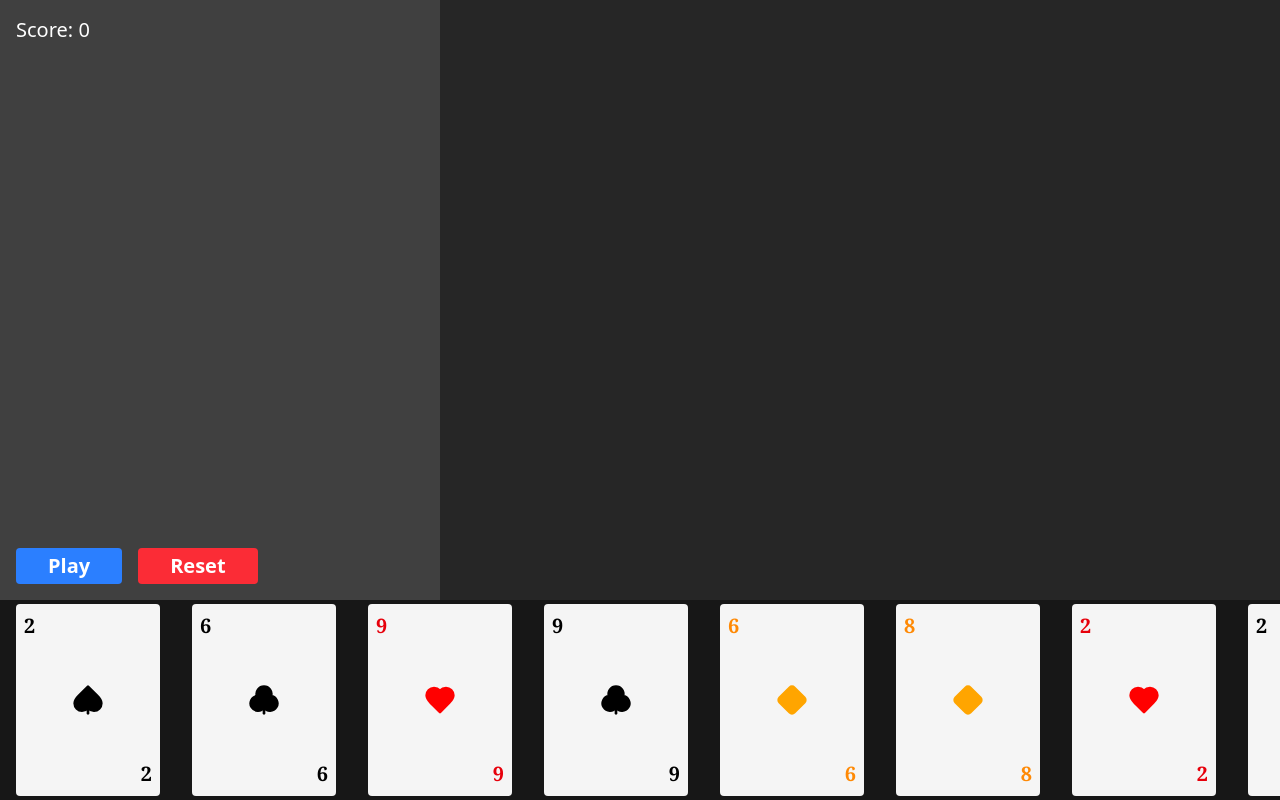
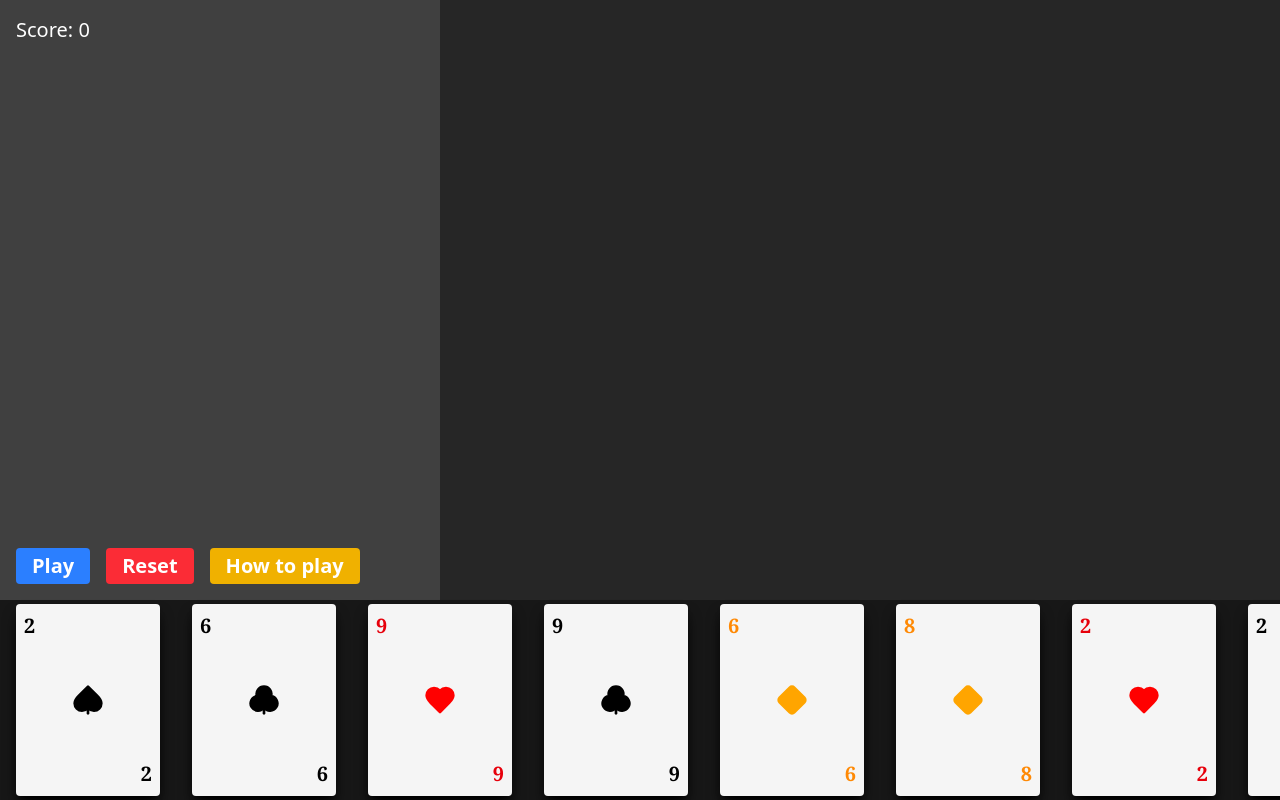
Before and after one commit to kevinldg/weblatro, a React (Vite) app: page / in a window 1280 px wide. Shown: the top 800 px of the page. Built offline with nearby package versions, Linux system fonts and the light colour scheme.

Commit message:
Add HowToPlayButton and modal, add shadow to the cards - Make buttons smaller

```diff
--- a/src/components/Card.tsx
+++ b/src/components/Card.tsx
@@ -57,7 +57,7 @@ export default function Card({ card }: CardProps) {
 
     return (
         <li
-            className={`rounded bg-neutral-100 flex justify-center items-center p-4 relative w-36 h-48 transition-transform hover:rotate-6 hover:cursor-pointer
+            className={`rounded bg-neutral-100 flex justify-center items-center p-4 relative w-36 h-48 transition-transform shadow-lg shadow-black hover:rotate-6 hover:cursor-pointer
             ${cardColor() === "red" ? "text-red-600" : cardColor() === "orange" && "text-orange-400"}
             `}
             onClick={handleClick}
--- /dev/null
+++ b/src/components/HowToPlayButton.tsx
@@ -0,0 +1,36 @@
+import {useState} from "react";
+
+export default function HowToPlayButton() {
+    const [isModalVisible, setIsModalVisible] = useState<boolean>(false);
+
+    const handleClick = () => {
+        setIsModalVisible(true);
+    };
+
+    const Modal = () => {
+        return (
+            <div onClick={() => {setIsModalVisible(false)}} className="fixed top-0 left-0 w-screen h-screen bg-black/75 z-10 flex justify-center items-center">
+                <div className="bg-neutral-600 p-4 w-1/2 h-1/2 rounded-lg flex flex-col gap-4 relative">
+                    <h2 className="text-2xl font-bold">How to play?</h2>
+                    <p>You can play up to five cards, the sum of the card numbers will be scored as points!</p>
+                    <p>
+                        <span className="font-bold">Multiplier</span>
+                        <br/>Pair (x2): Two cards with the same number
+                        <br/>Two Pair (x3): Like a pair, e.g. 2 + 2 and 3 + 3
+                    </p>
+                    <p className="absolute bottom-4 left-4">Click outside to close the instructions!</p>
+                </div>
+            </div>
+        );
+    };
+
+    return (
+        <>
+            <button
+                className="bg-yellow-500 text-white text-xl font-bold px-4 py-1 rounded hover:bg-yellow-600 hover:cursor-pointer"
+                onClick={handleClick}
+            >How to play</button>
+            {isModalVisible && <Modal />}
+        </>
+    );
+}
--- a/src/components/PlayButton.tsx
+++ b/src/components/PlayButton.tsx
@@ -35,7 +35,7 @@ export default function PlayButton() {
 
     return (
         <button
-            className="bg-blue-500 text-white text-xl font-bold px-8 py-1 rounded hover:bg-blue-600 hover:cursor-pointer"
+            className="bg-blue-500 text-white text-xl font-bold px-4 py-1 rounded hover:bg-blue-600 hover:cursor-pointer"
             onClick={handleClick}
         >Play</button>
     );
--- a/src/components/ResetButton.tsx
+++ b/src/components/ResetButton.tsx
@@ -15,7 +15,7 @@ export default function ResetButton() {
 
     return (
         <button
-            className="bg-red-500 text-white text-xl font-bold px-8 py-1 rounded hover:bg-red-600 hover:cursor-pointer"
+            className="bg-red-500 text-white text-xl font-bold px-4 py-1 rounded hover:bg-red-600 hover:cursor-pointer"
             onClick={handleClick}
         >Reset</button>
     );
--- a/src/ui/OptionsPanel.tsx
+++ b/src/ui/OptionsPanel.tsx
@@ -1,6 +1,7 @@
 import PlayButton from "../components/PlayButton.tsx";
 import {useGameContext} from "../hooks/useGameContext.tsx";
 import ResetButton from "../components/ResetButton.tsx";
+import HowToPlayButton from "../components/HowToPlayButton.tsx";
 
 export default function OptionsPanel() {
     const { score } = useGameContext();
@@ -11,6 +12,7 @@ export default function OptionsPanel() {
             <div className="flex items-center gap-4 absolute bottom-4">
                 <PlayButton />
                 <ResetButton />
+                <HowToPlayButton/>
             </div>
         </div>
     );
```
